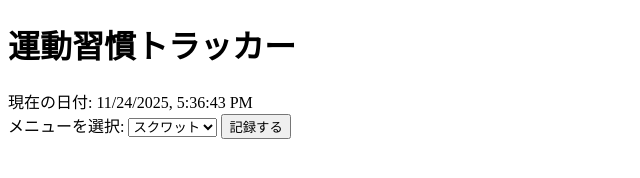
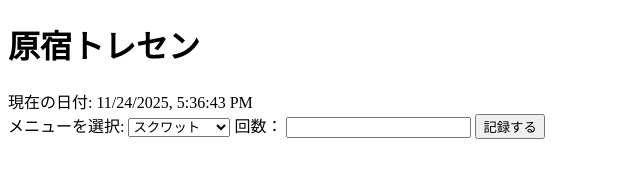
Before and after one commit to YNProject/Day4Memo, a plain HTML site: page index.html in a window 1280 px wide. Shown: the whole page, without its empty margins (0-640 px from the left). Drawn offline with nearby package versions, Linux system fonts and the light colour scheme.

Commit message:
運動メニューのプルダウン追加した

```diff
--- a/index.html
+++ b/index.html
@@ -1,31 +1,39 @@
 <!DOCTYPE html>
 <html lang="ja">
+
 <head>
     <meta charset="UTF-8">
     <title>運動習慣トラッカー</title>
-  <!-- jQueryの読み込み -->
+    <!-- jQuery -->
     <script src="https://code.jquery.com/jquery-3.3.1.js"></script>
-  <!-- workout.js を外部ファイルとして読み込み -->
+    <!--jsを読み込み -->
     <script src="workout.js" defer></script>
 </head>
+
 <body>
-  <h1>運動習慣トラッカー</h1>
+    <h1>原宿トレセン</h1>
 
     <!-- 日付表示 -->
     <div id="date-display"></div>
 
-  <!-- メニュー選択 -->
+    <!-- メニュー選択　プルダウンで運動メニューを選ぶ -->
     <form id="workout-form">
         <label for="menu">メニューを選択:</label>
         <select id="menu" name="menu">
             <option value="squat">スクワット</option>
             <option value="pushup">腕立て</option>
             <option value="pullup">懸垂</option>
+            <option value="calf">ふくらはぎ</option>
+            <option value="legraise">レッグレイズ</option>
         </select>
+
+        <label for="count">回数：</label>
+        <input type="number" id="count" name="count" min="1" required>
         <button type="submit">記録する</button>
     </form>
 
     <!-- 記録結果表示 -->
     <div id="result"></div>
 </body>
+
 </html>
```
Lines whose indentation alone changed are shown as unchanged.
